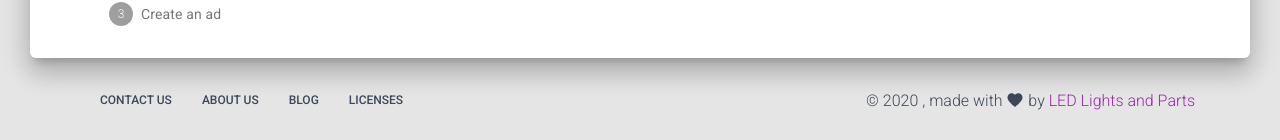
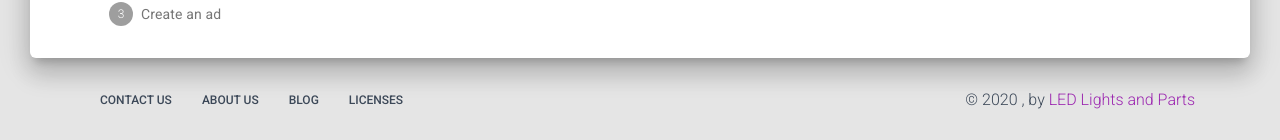
Before and after one commit to aramkoukia/ecommerce-frontend, a Next.js app: page /landing in a window 1280 px wide. Shown: the part 928-1068 px from the top of the page. Built offline with nearby package versions, Linux system fonts and the light colour scheme.

Commit message:
fixning footer

```diff
--- a/components/Footer/Footer.js
+++ b/components/Footer/Footer.js
@@ -70,8 +70,8 @@ export default function Footer(props) {
           </List>
         </div>
         <div className={classes.right}>
-          &copy; {1900 + new Date().getYear()} , made with{" "}
-          <Favorite className={classes.icon} /> by{" "}
+          &copy; {1900 + new Date().getYear()} ,
+           by{" "}
           <a
             href="http://lightsandparts.com/"
             className={aClasses}
```
